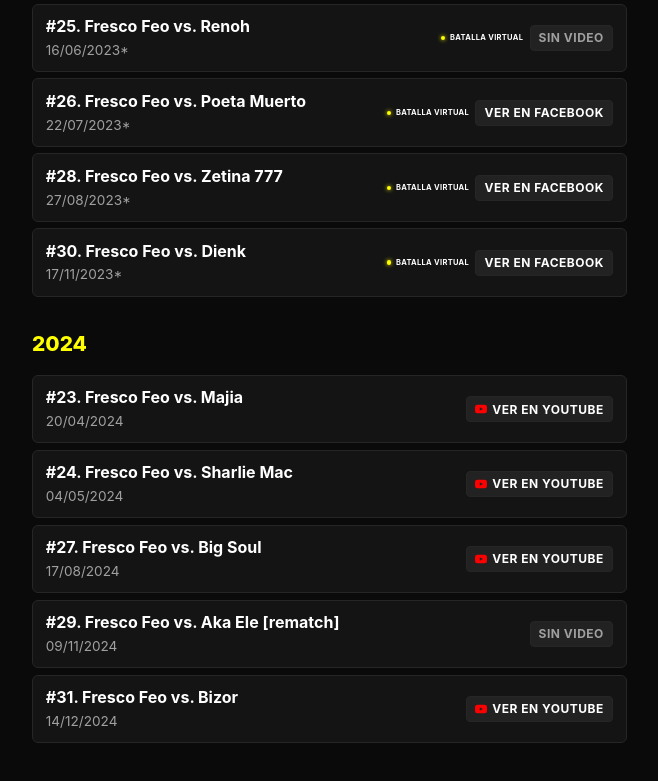
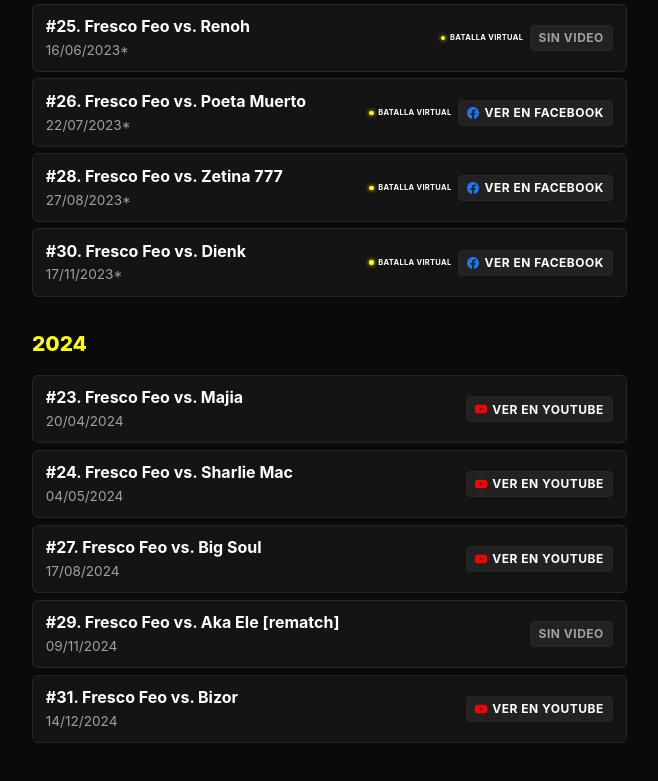
Before and after one commit to battleraphispano/catalog, a plain HTML site: page fresco-feo.html in a window 1280 px wide. Shown: the part 2550-3331 px from the top of the page, without its empty margins (142-800 px from the left). Drawn offline with Linux system fonts and the light colour scheme.

Commit message:
Add Facebook badge styling and links

```diff
--- a/fresco-feo.html
+++ b/fresco-feo.html
@@ -338,6 +338,42 @@
       background-color: #1a1a1a;
     }
 
+    /* Etiqueta "Ver en Facebook" (PC) */
+    .badge-facebook {
+      font-size: 0.75rem;
+      font-weight: 700;
+      text-transform: uppercase;
+      letter-spacing: 0.5px;
+      padding: 0.15rem 0.5rem;
+      border-radius: 4px;
+      background-color: #222;
+      color: var(--text-light);
+      border: 1px solid var(--border-color);
+      text-decoration: none;
+      display: inline-flex;
+      align-items: center;
+      gap: 0.35rem;
+      transition: transform 0.1s ease, background-color 0.2s ease;
+    }
+
+    .badge-facebook svg {
+      width: 12px;
+      height: 12px;
+      fill: #1877f2;
+      transition: fill 0.2s ease;
+    }
+
+    .badge-facebook:hover {
+      border-color: var(--border-color);
+      background-color: #1a1a1a;
+    }
+
+    .badge-facebook:active {
+      transform: scale(0.93);
+      border-color: var(--border-color);
+      background-color: #1a1a1a;
+    }
+
     /* Etiqueta "Batalla virtual" (Sin recuadro, solo texto con punto LED) */
     .badge-virtual {
       font-size: 0.47rem;
@@ -467,11 +503,11 @@
         font-size: 0.55rem;
         padding: 0.05rem 0.2rem;
       }
-      .badge-youtube {
+      .badge-youtube, .badge-facebook {
         font-size: 0.55rem;
         padding: 0.05rem 0.2rem;
       }
-      .badge-youtube svg {
+      .badge-youtube svg, .badge-facebook svg {
         width: 10px;
         height: 10px;
       }
@@ -490,8 +526,8 @@
         background-color: var(--card-dark) !important;
       }
 
-      /* Efecto táctil en el botón "Ver en YouTube" para móvil */
-      .badge-youtube:active {
+      /* Efecto táctil en el botón para móvil */
+      .badge-youtube:active, .badge-facebook:active {
         transform: scale(0.88);
         background-color: #0d0d0d;
         border-color: #333333;
@@ -898,7 +934,8 @@
           </div>
           <div class="badge-container">
             <span class="badge badge-virtual">Batalla virtual</span>
-            <a href="https://www.facebook.com/reel/297791596155069" target="_blank" rel="noopener noreferrer" class="badge-youtube">
+            <a href="https://www.facebook.com/reel/297791596155069" target="_blank" rel="noopener noreferrer" class="badge-facebook">
+              <svg viewBox="0 0 24 24"><path d="M24 12.073c0-6.627-5.373-12-12-12s-12 5.373-12 12c0 5.99 4.388 10.954 10.125 11.854v-8.385H7.078v-3.47h3.047V9.43c0-3.007 1.792-4.669 4.533-4.669 1.312 0 2.686.235 2.686.235v2.953H15.83c-1.491 0-1.956.925-1.956 1.874v2.25h3.328l-.532 3.47h-2.796v8.385C19.612 23.027 24 18.062 24 12.073z"/></svg>
               Ver en Facebook
             </a>
           </div>
@@ -912,7 +949,8 @@
           </div>
           <div class="badge-container">
             <span class="badge badge-virtual">Batalla virtual</span>
-            <a href="https://www.facebook.com/reel/270144665815095" target="_blank" rel="noopener noreferrer" class="badge-youtube">
+            <a href="https://www.facebook.com/reel/270144665815095" target="_blank" rel="noopener noreferrer" class="badge-facebook">
+              <svg viewBox="0 0 24 24"><path d="M24 12.073c0-6.627-5.373-12-12-12s-12 5.373-12 12c0 5.99 4.388 10.954 10.125 11.854v-8.385H7.078v-3.47h3.047V9.43c0-3.007 1.792-4.669 4.533-4.669 1.312 0 2.686.235 2.686.235v2.953H15.83c-1.491 0-1.956.925-1.956 1.874v2.25h3.328l-.532 3.47h-2.796v8.385C19.612 23.027 24 18.062 24 12.073z"/></svg>
               Ver en Facebook
             </a>
           </div>
@@ -926,7 +964,8 @@
           </div>
           <div class="badge-container">
             <span class="badge badge-virtual">Batalla virtual</span>
-            <a href="https://www.facebook.com/reel/327563093317938" target="_blank" rel="noopener noreferrer" class="badge-youtube">
+            <a href="https://www.facebook.com/reel/327563093317938" target="_blank" rel="noopener noreferrer" class="badge-facebook">
+              <svg viewBox="0 0 24 24"><path d="M24 12.073c0-6.627-5.373-12-12-12s-12 5.373-12 12c0 5.99 4.388 10.954 10.125 11.854v-8.385H7.078v-3.47h3.047V9.43c0-3.007 1.792-4.669 4.533-4.669 1.312 0 2.686.235 2.686.235v2.953H15.83c-1.491 0-1.956.925-1.956 1.874v2.25h3.328l-.532 3.47h-2.796v8.385C19.612 23.027 24 18.062 24 12.073z"/></svg>
               Ver en Facebook
             </a>
           </div>
```
